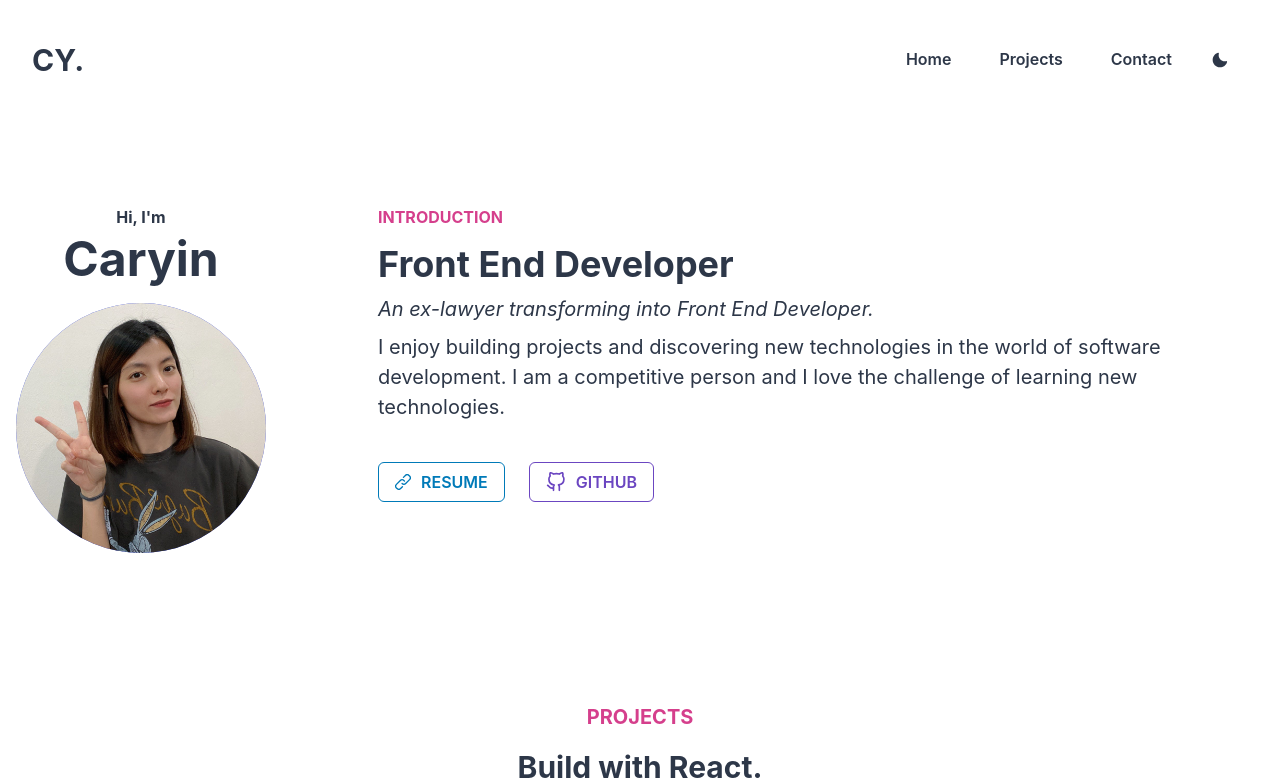
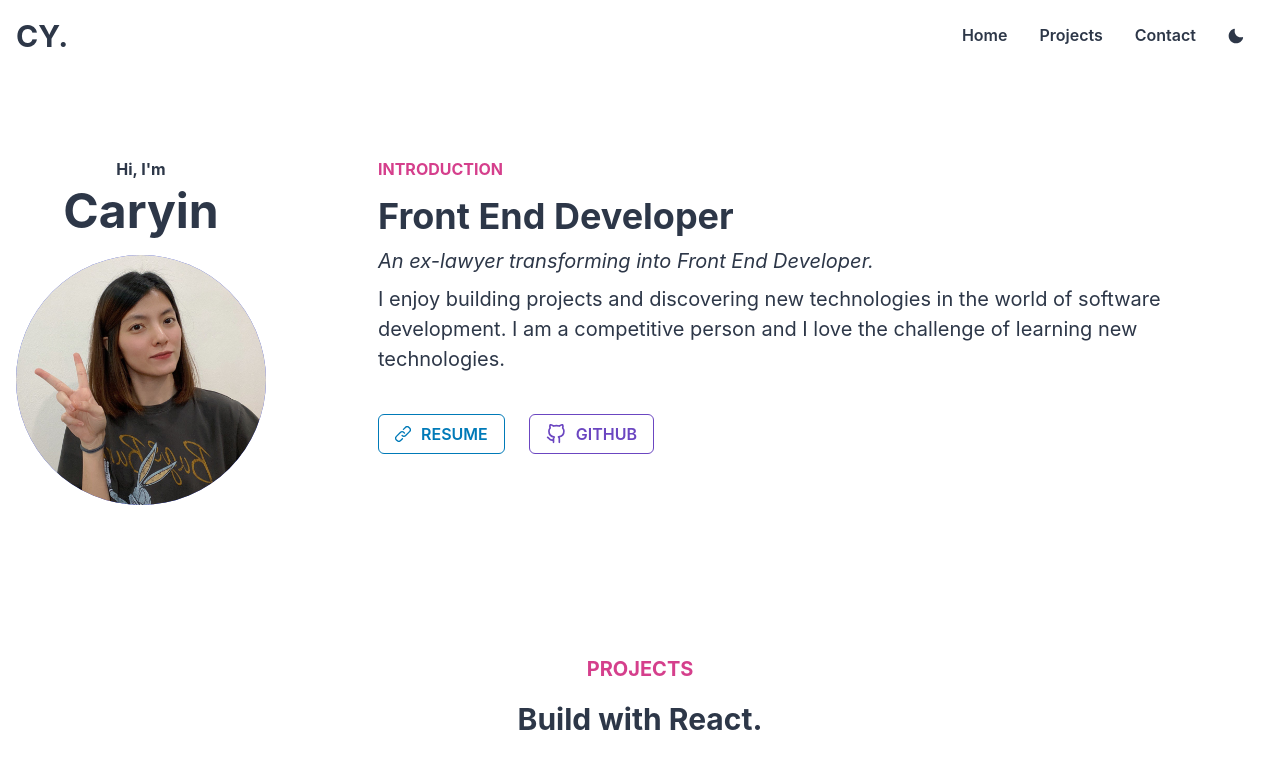
Before and after one commit to Caryin/personal-portfolio, a React (Create React App) app: page / in a window 1280 px wide. Shown: the top 784 px of the page. Built offline with nearby package versions, Linux system fonts and the light colour scheme.

Commit message:
refactor navbar

```diff
--- a/src/components/NavigationBar.js
+++ b/src/components/NavigationBar.js
@@ -10,6 +10,7 @@ import {
   IconButton,
   useColorMode,
   useColorModeValue,
+  Spacer,
 } from '@chakra-ui/react';
 import { MoonIcon, SunIcon } from '@chakra-ui/icons';
 
@@ -19,11 +20,11 @@ const NavigationBar = () => {
   const modeIcon = useColorModeValue(<MoonIcon />, <SunIcon />);
 
   return (
-    <Container maxW='container.xl' p={{ base: '4', sm: '4', md: '8' }}>
-      <HStack>
+    <HStack justifyContent='space-between' px={[0, 4]} py={2}>
       <Heading size='lg' color={fontColor}>
         CY.
       </Heading>
+      <Spacer />
       <HStack
         w='100%'
         justifyContent={['flex-end']}
@@ -37,7 +38,7 @@ const NavigationBar = () => {
             colorScheme='gray'
             color={fontColor}
             variant='ghost'
-              px={[0, 5]}
+            px={[0.5, 3]}
           >
             Home
           </Button>
@@ -47,7 +48,7 @@ const NavigationBar = () => {
             colorScheme='gray'
             color={fontColor}
             variant='ghost'
-              px={[0, 5]}
+            px={[0.5, 3]}
           >
             Projects
           </Button>
@@ -57,7 +58,7 @@ const NavigationBar = () => {
             colorScheme='gray'
             color={fontColor}
             variant='ghost'
-              px={[0, 5]}
+            px={[0.5, 3]}
           >
             Contact
           </Button>
@@ -70,7 +71,6 @@ const NavigationBar = () => {
         />
       </HStack>
     </HStack>
-    </Container>
   );
 };
 
```
Lines whose indentation alone changed are shown as unchanged.
